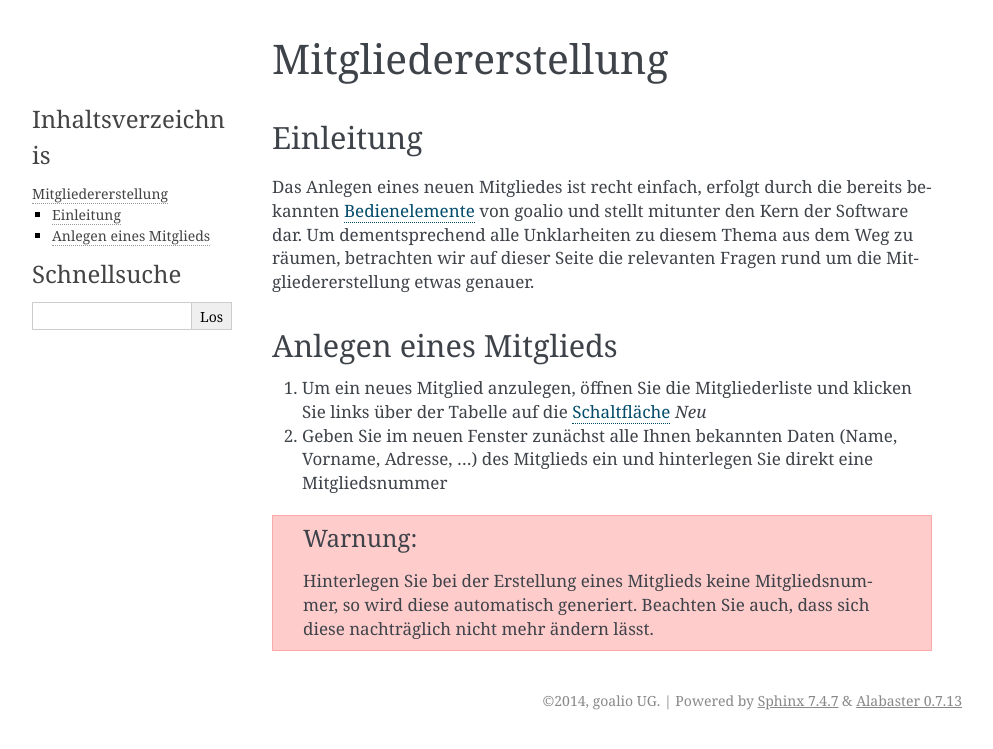
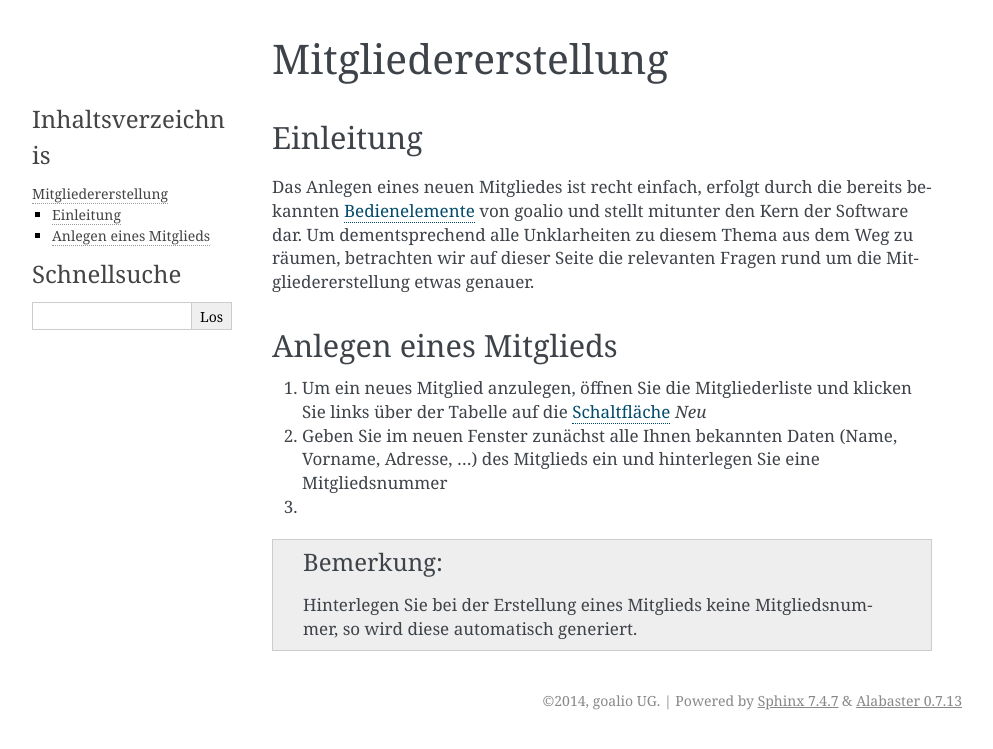
Before and after one commit to goalio/docs, a Sphinx documentation site: the page built from docs/module/mitglieder/erstellen.rst, in a window 1280 px wide. Shown: the top 749 px of the page, without its empty margins (148-1141 px from the left). Built offline with Sphinx 7.4.7, drawn with Linux system fonts in a browser that asks for light colours; formulas are drawn with MathJax 3.

Commit message:
Update erstellen.rst

```diff
--- a/docs/module/mitglieder/erstellen.rst
+++ b/docs/module/mitglieder/erstellen.rst
@@ -11,11 +11,12 @@ Anlegen eines Mitglieds
 
 1. Um ein neues Mitglied anzulegen, öffnen Sie die Mitgliederliste und klicken Sie links über der Tabelle auf die Schaltfläche_ *Neu*
 
-2. Geben Sie im neuen Fenster zunächst alle Ihnen bekannten Daten (Name, Vorname, Adresse, ...) des Mitglieds ein und hinterlegen Sie direkt eine Mitgliedsnummer
+2. Geben Sie im neuen Fenster zunächst alle Ihnen bekannten Daten (Name, Vorname, Adresse, ...) des Mitglieds ein und hinterlegen Sie eine Mitgliedsnummer
 
+3.
 
-.. warning::
-	Hinterlegen Sie bei der Erstellung eines Mitglieds keine Mitgliedsnummer, so wird diese automatisch generiert. Beachten Sie auch, dass sich diese nachträglich nicht mehr ändern lässt.
+.. note::
+	Hinterlegen Sie bei der Erstellung eines Mitglieds keine Mitgliedsnummer, so wird diese automatisch generiert.
 
 
 .. _Bedienelemente: /de/latest/erste-schritte/benutzeroberflaeche.html
```
